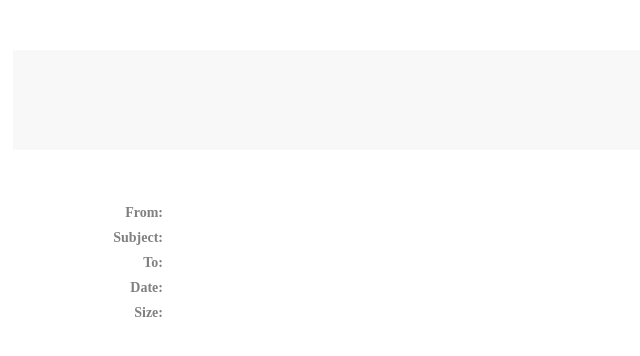
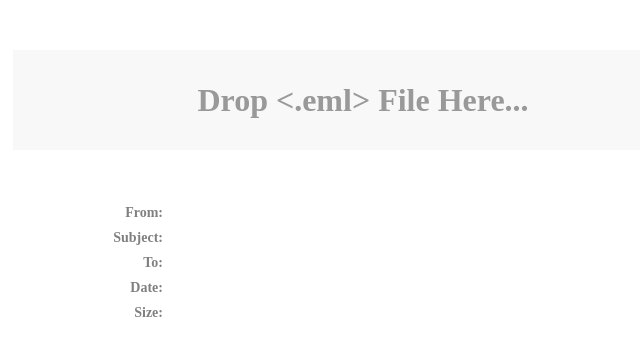
Before and after one commit to jgronktn/rip-msg, a plain HTML site: page src/index.html in a window 1280 px wide. Shown: the whole page, without its empty margins (277-917 px from the left). Drawn offline with Linux system fonts and the light colour scheme.

Commit message:
Update index.html

```diff
--- a/src/index.html
+++ b/src/index.html
@@ -16,7 +16,9 @@
 
 <body>
     <div id="mainContainer" class="mainContainer">
-	<div id="fileDropRegion" class="fileDropRegion"></div>
+	<div id="fileDropRegion" class="fileDropRegion">
+	    <div class="fileDropLabel">Drop <.eml> File Here...</div>
+	</div>
 
 	<div id="emailHeader" class="emailHeader">
 	    <div class="emailHeaderItem">
```
